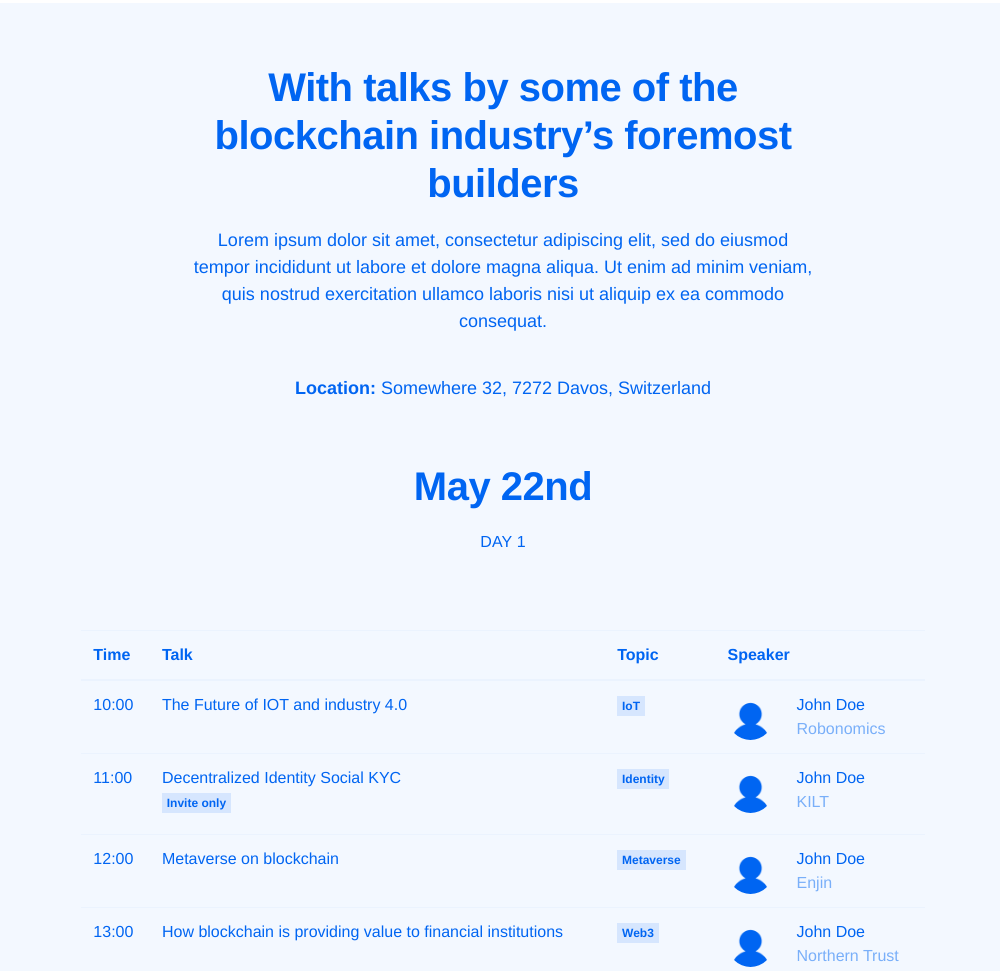
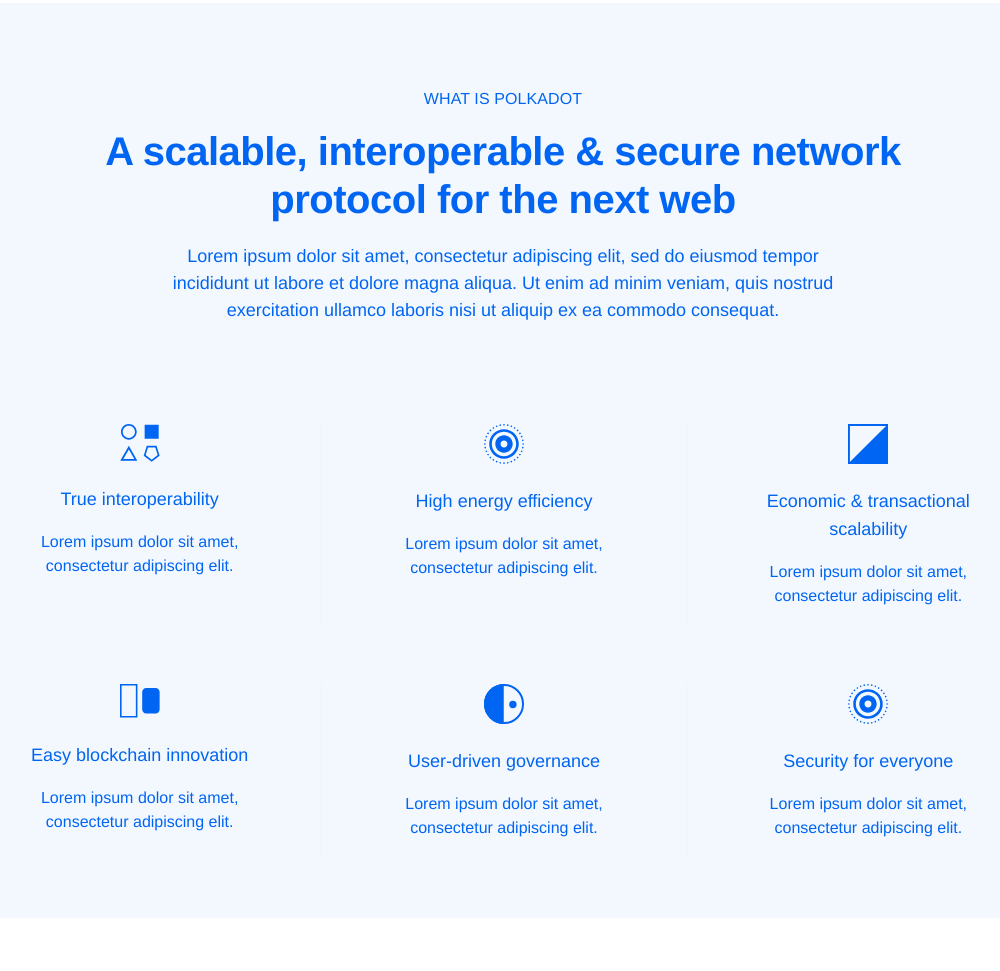
Before and after one commit to ericmorel/ericmorel.github.io, a plain HTML site: page wireframes/wef22.html in a window 1280 px wide. Shown: the part 687-1658 px from the top of the page, without its empty margins (137-1137 px from the left). Drawn offline with nearby package versions, Linux system fonts and the light colour scheme.

Commit message:
Update wef22.html

```diff
--- a/wireframes/wef22.html
+++ b/wireframes/wef22.html
@@ -42,7 +42,99 @@
         </div>
     </div>
 
-    <div class="bg-light row justify-content-center text-center pt-5" id="program">
+    <div class="bg-light">
+      <div class="container">
+          <div class="pt-5">
+              <div class="row justify-content-center text-center py-3">
+                  <div class="col-12 col-md-10">
+                      <h4>WHAT IS POLKADOT</h4>
+                      <h1>A scalable, interoperable & secure network protocol for the next web</h1>
+                  </div>
+                  <div class="col-12 col-md-8">
+                      <p class="lead">Lorem ipsum dolor sit amet, consectetur adipiscing elit, sed do eiusmod tempor incididunt ut labore et dolore magna aliqua. Ut enim ad minim veniam, quis nostrud exercitation ullamco laboris nisi ut aliquip ex ea commodo consequat.</p>
+                  </div>
+              </div>
+          </div>
+      </div>
+  </div>
+
+  <div class="bg-light">
+    <div class="container">
+        <div class="row text-center flex-md-nowrap pt-5">
+            <div class="col-12 col-md-4">
+                <div class="row justify-content-center">
+                    <div class="col-12 col-lg-10">
+                        <div class="py-5 py-md-0"><img class="mb-3" src="./assets/glyphs/rectangle-1.svg" width="40" />
+                            <h3>True interoperability</h3>
+                            <p class="mb-3">Lorem ipsum dolor sit amet, consectetur adipiscing elit.</p>
+                        </div>
+                        <div class="border-bottom d-md-none"></div>
+                    </div>
+                </div>
+            </div>
+            <div class="border-right d-md-block"></div>
+            <div class="col-12 col-md-4">
+                <div class="row justify-content-center">
+                    <div class="col-12 col-lg-10">
+                        <div class="py-5 py-md-0"><img class="mb-3" src="./assets/glyphs/rectangle-6.svg" width="40" />
+                            <h3>High energy efficiency</h3>
+                            <p>Lorem ipsum dolor sit amet, consectetur adipiscing elit.</p>
+                        </div>
+                    </div>
+                </div>
+            </div>
+            <div class="border-right d-md-block"></div>
+            <div class="col-12 col-md-4">
+                <div class="row justify-content-center">
+                    <div class="col-12 col-lg-10">
+                        <div class="py-5 py-md-0"><img class="mb-3" src="./assets/glyphs/rectangle-3.svg" width="40" />
+                            <h3>Economic & transactional scalability</h3>
+                            <p>Lorem ipsum dolor sit amet, consectetur adipiscing elit.</p>
+                        </div>
+                        <div class="border-bottom d-md-none"></div>
+                    </div>
+                </div>
+            </div>
+        </div>
+        <div class="row text-center flex-md-nowrap py-5">
+            <div class="col-12 col-md-4">
+                <div class="row justify-content-center">
+                    <div class="col-12 col-lg-10">
+                        <div class="py-5 py-md-0"><img class="mb-3" src="./assets/glyphs/rectangle-4.svg" width="40" />
+                            <h3>Easy blockchain innovation</h3>
+                            <p class="mb-3">Lorem ipsum dolor sit amet, consectetur adipiscing elit.</p>
+                        </div>
+                        <div class="border-bottom d-md-none"></div>
+                    </div>
+                </div>
+            </div>
+            <div class="border-right d-md-block"></div>
+            <div class="col-12 col-md-4">
+                <div class="row justify-content-center">
+                    <div class="col-12 col-lg-10">
+                        <div class="py-5 py-md-0"><img class="mb-3" src="./assets/glyphs/rectangle-5.svg" width="40" />
+                            <h3>User-driven governance</h3>
+                            <p>Lorem ipsum dolor sit amet, consectetur adipiscing elit.</p>
+                        </div>
+                    </div>
+                </div>
+            </div>
+            <div class="border-right d-md-block"></div>
+            <div class="col-12 col-md-4">
+                <div class="row justify-content-center">
+                    <div class="col-12 col-lg-10">
+                        <div class="py-5 py-md-0"><img class="mb-3" src="./assets/glyphs/rectangle-6.svg" width="40" />
+                            <h3>Security for everyone</h3>
+                            <p>Lorem ipsum dolor sit amet, consectetur adipiscing elit.</p>
+                        </div>
+                        <div class="border-bottom d-md-none"></div>
+                    </div>
+                </div>
+            </div>
+        </div>
+    </div>
+
+    <div class="bg-white row justify-content-center text-center pt-5" id="program">
         <div class="col-12 col-md-8 col-lg-6">
             <h1>With talks by some of the blockchain industry’s foremost builders</h1>
             <p class="lead mb-4">Lorem ipsum dolor sit amet, consectetur adipiscing elit, sed do eiusmod tempor incididunt ut labore et dolore magna aliqua. Ut enim ad minim veniam, quis nostrud exercitation ullamco laboris nisi ut aliquip ex ea
@@ -51,16 +143,16 @@
         </div>
     </div>
 
-    <div class="bg-light row justify-content-center text-center pt-5">
+    <div class="bg-white row justify-content-center text-center pt-5">
         <div class="col-12 col-md-8 col-lg-6">
             <h1>May 22nd</h1>
             <h4>DAY 1</h4>
         </div>
     </div>
-    <div class="bg-light row justify-content-center py-5">
+    <div class="bg-white row justify-content-center py-5">
         <div class="col-12 col-md-10 col-lg-8">
             <table class="table align-middle mb-0">
-                <thead class="bg-light">
+                <thead class="bg-white">
                     <tr>
                         <th>Time</th>
                         <th>Talk</th>
@@ -254,16 +346,16 @@
         </div>
     </div>
 
-    <div class="bg-light row justify-content-center text-center pt-5">
+    <div class="bg-white row justify-content-center text-center pt-5">
         <div class="col-12 col-md-8 col-lg-6">
             <h1>May 23rd</h1>
             <h4>DAY 2</h4>
         </div>
     </div>
-    <div class="bg-light row justify-content-center py-5">
+    <div class="bg-white row justify-content-center py-5">
         <div class="col-12 col-md-10 col-lg-8">
             <table class="table align-middle mb-0">
-                <thead class="bg-light">
+                <thead class="bg-white">
                     <tr>
                         <th>Time</th>
                         <th>Talk</th>
@@ -457,16 +549,16 @@
         </div>
     </div>
 
-    <div class="bg-light row justify-content-center text-center pt-5">
+    <div class="bg-white row justify-content-center text-center pt-5">
         <div class="col-12 col-md-8 col-lg-6">
             <h1>May 24th</h1>
             <h4>DAY 3</h4>
         </div>
     </div>
-    <div class="bg-light row justify-content-center py-5">
+    <div class="bg-white row justify-content-center py-5">
         <div class="col-12 col-md-10 col-lg-8">
             <table class="table align-middle mb-0">
-                <thead class="bg-light">
+                <thead class="bg-white">
                     <tr>
                         <th>Time</th>
                         <th>Talk</th>
@@ -660,16 +752,16 @@
         </div>
     </div>
 
-    <div class="bg-light row justify-content-center text-center pt-5">
+    <div class="bg-white row justify-content-center text-center pt-5">
         <div class="col-12 col-md-8 col-lg-6">
             <h1>May 25th</h1>
             <h4>DAY 4</h4>
         </div>
     </div>
-    <div class="bg-light row justify-content-center py-5">
+    <div class="bg-white row justify-content-center py-5">
         <div class="col-12 col-md-10 col-lg-8">
             <table class="table align-middle mb-0">
-                <thead class="bg-light">
+                <thead class="bg-white">
                     <tr>
                         <th>Time</th>
                         <th>Talk</th>
@@ -863,7 +955,7 @@
         </div>
     </div>
 
-    <div class="bg-white">
+    <div class="bg-light">
         <div class="container">
             <div class="py-5">
                 <div class="row justify-content-center text-center py-3">
@@ -897,7 +989,7 @@
                     <div class="row justify-content-center mb-4">
                         <div class="col-12">
                             <h4 class="text-center">STEP 1/2</h4>
-                            <h1 class="text-center">Select the talks you will attend</h1>
+                            <h1 class="text-center">Select the talks you want to attend</h1>
                         </div>
                     </div>
                     <div class="row justify-content-center">
@@ -1111,7 +1203,7 @@
                         </div>
                     </div>
                     <div class="row mt-4 justify-content-end">
-                        <div class="px-1 mb-2"><a class="btn btn-lg btn-primary" href="" data-toggle="modal" data-target="#infoModal">Validate your selection</a></div>
+                        <div class="px-1 mb-2"><a class="btn btn-lg btn-primary" href="" data-toggle="modal" data-target="#infoModal">Confirm your selection</a></div>
                     </div>
                 </div>
             </div>
@@ -1137,7 +1229,7 @@
                                       <div class="custom-control-label small"><strong>Disclaimer</strong>—Lorem ipsum dolor sit amet, consectetur adipiscing elit, sed do eiusmod tempor incididunt ut labore et dolore magna aliqua. Ut enim ad minim veniam, quis nostrud exercitation ullamco laboris nisi ut aliquip ex ea commodo consequat.*</div>
                                 </label>
                               </div>
-                              <button class="btn btn-lg btn-primary btn-block">Finalize your registration</button>
+                              <button class="btn btn-lg btn-primary btn-block">Submit your registration</button>
                           </form>
                         </div>
                     </div>
```
